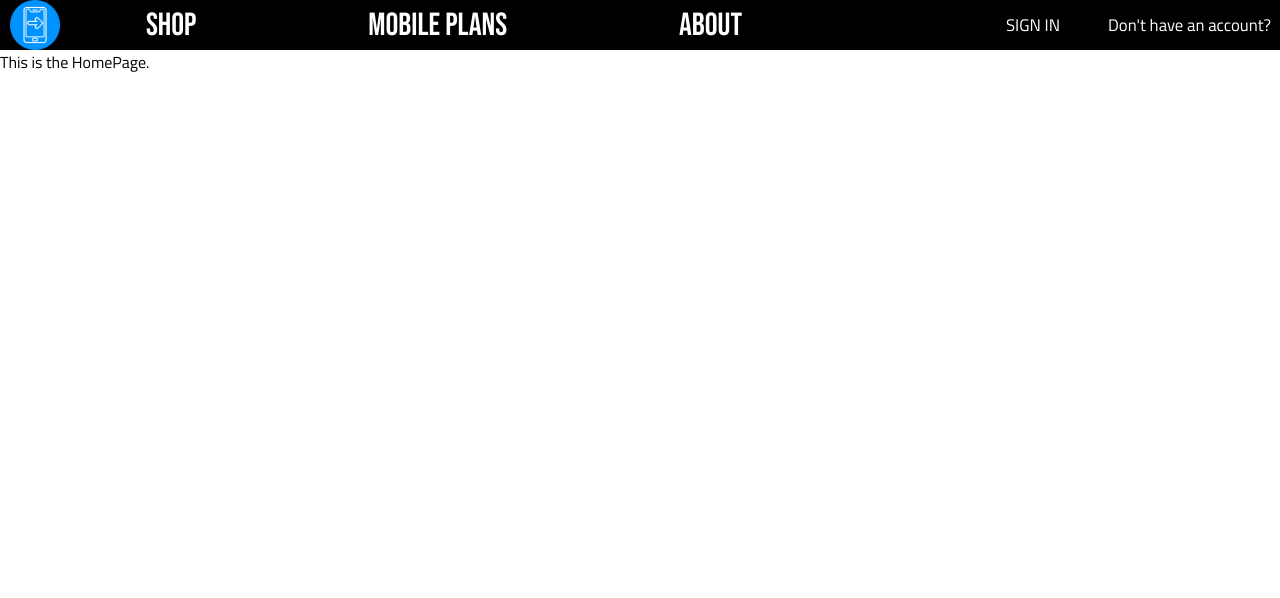
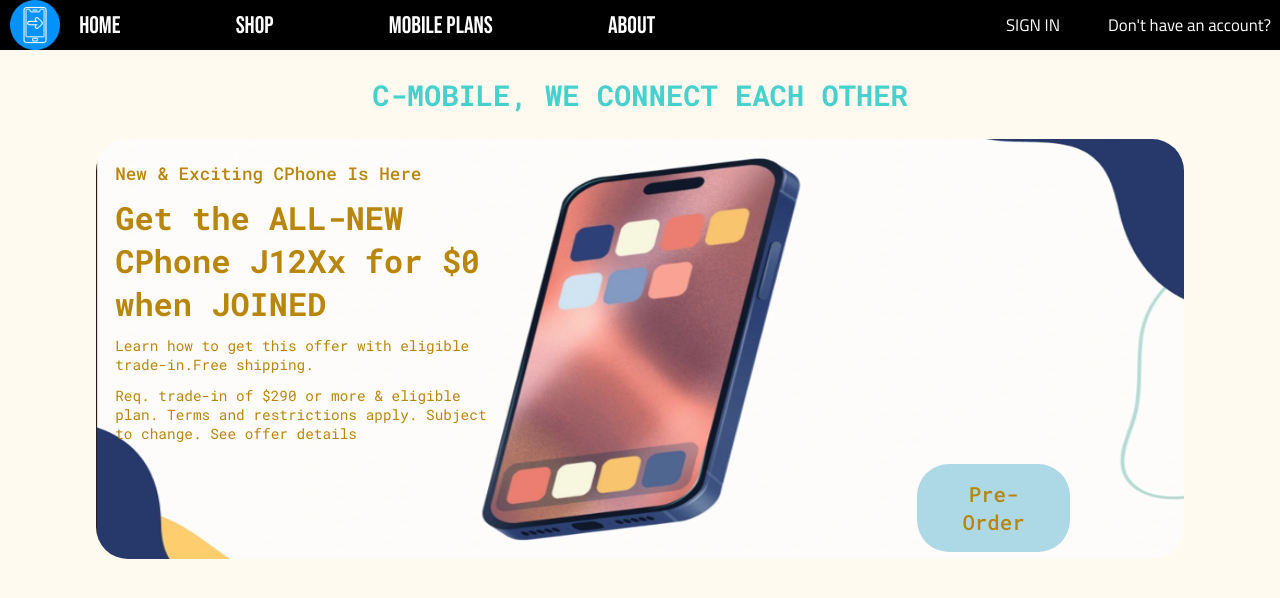
Before and after one commit to Cyannnnnnn/phone-plan-website, a Next.js app: page / in a window 1280 px wide. Shown: the top 598 px of the page. Built offline with nearby package versions, Linux system fonts and the light colour scheme.

Commit message:
Adding the First Ad

```diff
--- a/app/components/Navbar.tsx
+++ b/app/components/Navbar.tsx
@@ -23,6 +23,9 @@ export default function Navbar() {
                 </Link>
 
             <section className={`${styles.leftSection} ${bebas.className}`}>
+
+
+                <Link href="/">HOME</Link>
 
 
                 <li
--- a/app/globals.css
+++ b/app/globals.css
@@ -14,17 +14,15 @@
   box-sizing: border-box;
 
   }
-html {
-  height: 100%;
-}
 
 html,
 body {
-  max-width: 100vw;
+  margin: 0px;
+  width: 100%;
+  height: 100%;
+  background-color: #FFFAF0;
 }
 
 body {
-  margin: 0px;
-  width: 100vw;
-  height: 100vh;
+
 }
--- a/app/page.tsx
+++ b/app/page.tsx
@@ -1,12 +1,50 @@
-import { Roboto_Slab } from "next/font/google";
-import PlanTableUnit from "./components/PlanTableUnit";
-import { allPlans } from "./data/plans"
+import styles from './styles/home-page.module.css'
+
+import { Roboto_Mono } from "next/font/google";
+
+const robotoMono = Roboto_Mono({
+    subsets: ["latin"],
+    weight: ["400", "500", "700"],
+});
+
+
 
 
 
 export default function Home() {
 
   return (
-    <div>This is the HomePage.</div>
+    <div className={styles.home}>
+
+      <h1 className={`${robotoMono.className} ${styles.header}`}>C-MOBILE, WE CONNECT EACH OTHER</h1>
+
+      <section className={`${robotoMono.className} ${styles.phoneAd1}`}>
+
+        <section className={styles.leftSection}>
+
+          <p>New & Exciting CPhone Is Here</p>
+          <p>Get the ALL-NEW CPhone J12Xx for $0 when JOINED</p>
+
+          <p>Learn how to get this offer with eligible trade-in.
+            <span style={{fontWeight: "bold;"}}>
+              Free shipping.
+            </span>
+          </p>
+
+          <p>Req. trade-in of $290 or more & eligible plan. Terms and restrictions apply. Subject to change. See offer details</p>
+
+
+        </section>
+
+        <section className={`${styles.rightSection}`}>
+
+
+          <button >Pre-Order</button>
+        </section>
+
+
+      </section>
+
+    </div>
   );
 }
--- /dev/null
+++ b/app/styles/home-page.module.css
@@ -0,0 +1,133 @@
+.home {
+    margin: 0;
+
+    height: 150%;
+    width: 100%;
+    min-width: 1000px;
+    min-height: 1000px;
+
+    /* border: 1px solid red; */
+}
+
+
+.header {
+    margin: 0px;
+    margin-top: 2%;
+    font-size: 1.8rem;
+    text-align: center;
+    color:#48D1CC;
+    /* text-shadow: 2px 2px 2px black; */
+
+}
+
+.phoneAd1 {
+    /* border: 1px red solid; */
+    width: 85%;
+    height: 35%;
+    margin: 2% auto;
+
+    display: flex;
+
+    background-image: url("/phoneAd1.png");
+    background-repeat: no-repeat;
+    background-size: 100% 100%;
+    background-position: center;
+
+    border-radius: 2rem;
+
+    transition: background-size 1s ease;
+
+}
+
+.phoneAd1:hover {
+    background-size: 105% 105%;
+}
+
+
+/* Left Section and Right Section's Shared CSS */
+.leftSection, .rightSection {
+    /* border: 1px yellow solid; */
+    height: 100%;
+
+    display: flex;
+    flex-direction: column;
+    justify-content: center;
+    /* align-items: center; */
+
+}
+
+
+/* Left Section begins here */
+
+.leftSection {
+    padding-bottom: 5.55rem;
+    width: 39%;
+}
+
+.leftSection p {
+    /* border: 1px blue solid; */
+    margin: 0px;
+    color:#B8860B;
+    padding: 0.2rem 1.2rem;
+    margin-bottom: 0.3rem;
+}
+
+
+.leftSection > :first-child {
+    font-weight: 500;
+    font-size: 1.1rem;
+}
+
+.leftSection > :nth-child(2) {
+    font-size: 2rem;
+    font-weight: 700;
+}
+
+.leftSection > :nth-child(3) {
+    font-size: 0.9rem;
+}
+.leftSection > :nth-child(4) {
+    font-size: 0.9rem;
+}
+
+
+
+
+/* Right Section begins HERE */
+.rightSection {
+    margin-left: auto;
+    width: 35%;
+    padding-top: 10%;
+
+}
+
+
+.rightSection > button {
+    margin-top: auto;
+    margin-left: auto;
+    margin-right: auto;
+    margin-bottom: 2%;
+
+    width: 40%;
+    padding: 1rem 2rem;
+    border-radius: 2rem;
+    border: none;
+    background-color: #FDF5E6;
+    background-color: lightblue;
+
+    font-family: inherit;
+    font-size: 1.3rem;
+    font-weight: 500;
+    color:#B8860B;;
+
+    transition: transform 0.5s ease,
+                background-color 0.5s ease,
+                color 0.5s ease;
+}
+
+.rightSection > button:hover {
+    transform: scale(1.1);
+    cursor: pointer;
+    background-color: #48D1CC;
+    color:#6B8E23;
+}
--- a/app/styles/navbar-page.module.css
+++ b/app/styles/navbar-page.module.css
@@ -9,6 +9,10 @@
     display: flex;
     /* border: 1px blue solid; */
     gap: 0px;
+
+    position:sticky;
+    top: 0;
+    z-index: 1000;
 }
 
 .navContainer * .active {
@@ -24,10 +28,15 @@
 
     display: flex;
     align-items: center;
-    justify-content: space-around;
+    margin-left: 1.5%;
+    /* justify-content: space-around; */
 
-    font-size: 2rem;
+    font-size: 1.5rem;
     /* border: red 1px solid; */
+}
+
+.leftSection > * {
+    margin-right: 15%;
 }
 
 .leftSection a:hover {
--- a/app/styles/plan-page.module.css
+++ b/app/styles/plan-page.module.css
@@ -45,6 +45,7 @@
     margin: 0px;
     width: 95%;
     /* border: 1px green solid; */
+    background-color: #FFFAF0;
     display: flex;
     margin-left: auto;
     margin-right: auto;
@@ -62,12 +63,12 @@
 
 .planTable > .header > :first-child {
     border:none;
-    background-color: white;
+    background-color: #FFFAF0;
 }
 
 .planTable > .header > :last-child {
     border:none;
-    background-color: white;
+    background-color: #FFFAF0;
 }
 
 .columns > li {
```
Also changed, not shown: app/home-page.module.css (deleted), public/phoneAd1.png (added), public/phoneAd1.webp (added).
